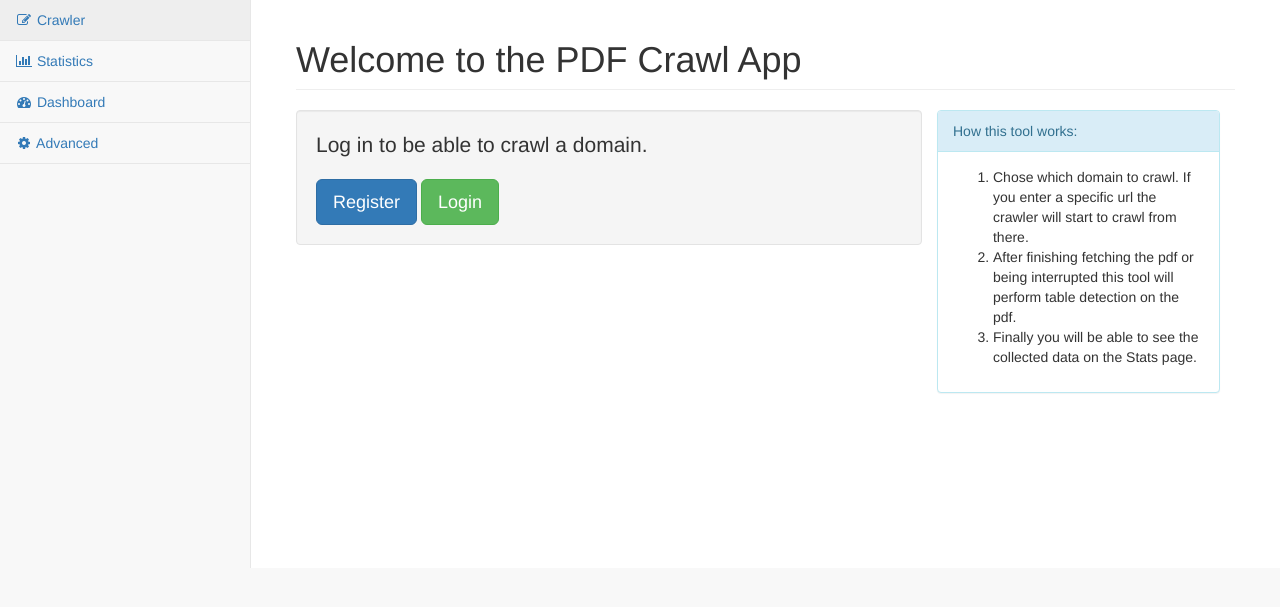
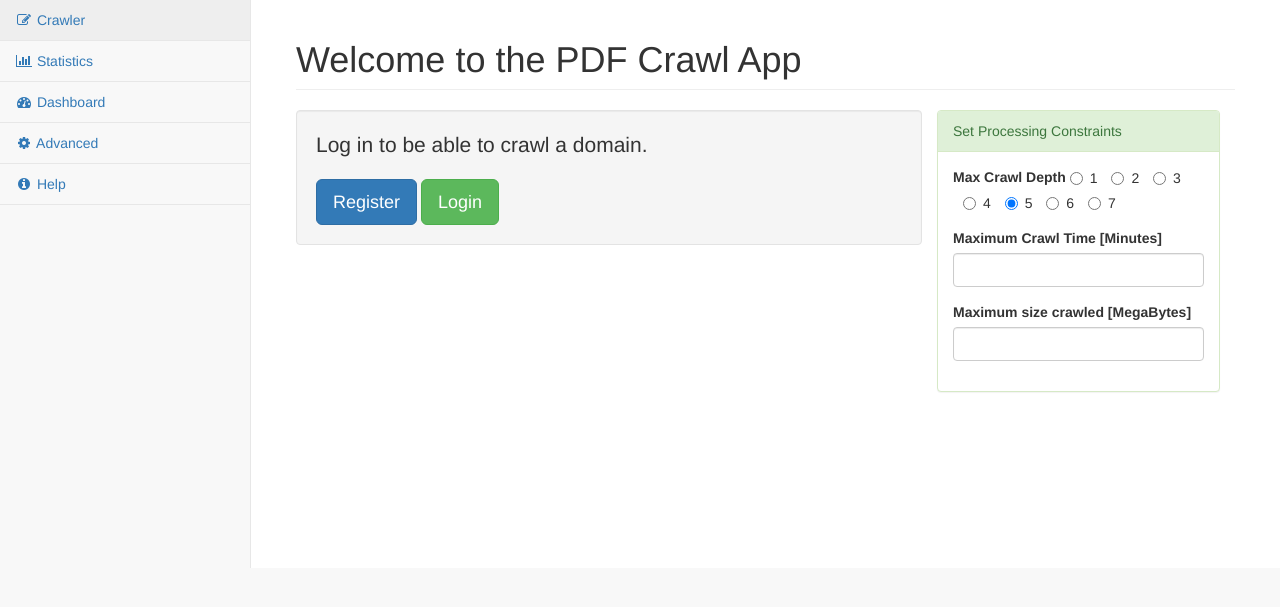
Before and after one commit to eXascaleInfolab/2018-Internship-TableDetection, a Flask app: page / in a window 1280 px wide. Shown: the part 51-658 px from the top of the page. Run offline with Flask 2, Linux system fonts and the light colour scheme; some libraries are stand-ins or nearby versions.

Commit message:
Added help tab and more crawling option frontend

```diff
--- a/templates/home.html
+++ b/templates/home.html
@@ -19,6 +19,8 @@
             </div>
             <button id="crawl-btn" type="crawl" class="btn btn-primary btn-lg btn-block">Crawl</button>
             <a id="recent-btn" href={{most_recent_url}} style="display:none;" type="crawl" class="btn btn-success btn-lg btn-block">View most recent crawl statistics of this domain</a>
+
+
       </form>
 
     {% endif %}
@@ -26,25 +28,51 @@
 </div>
 
 <div class="col-lg-4">
-        <div class="panel panel-info">
+    <div class="panel panel-success">
         <div class="panel-heading">
-                How this tool works:
+            Set Processing Constraints
         </div>
         <div class="panel-body">
-                <ol>
-                    <li>Chose which domain to crawl. If you enter a specific url the crawler will start to crawl from there.</li>
-                    <li>After finishing fetching the pdf or being interrupted this tool will perform table detection on the pdf.</li>
-                    <li>Finally you will be able to see the collected data on the Stats page.</li>
-                </ol>
-
+            <form action="" method="POST">
+               <div class="form-group">
+                    <label>Max Crawl Depth</label>
+                    <label class="radio-inline">
+                        <input type="radio" name="optionsRadiosInline" id="optionsRadiosInline1" value="option1">1
+                    </label>
+                    <label class="radio-inline">
+                        <input type="radio" name="optionsRadiosInline" id="optionsRadiosInline2" value="option2">2
+                    </label>
+                    <label class="radio-inline">
+                        <input type="radio" name="optionsRadiosInline" id="optionsRadiosInline3" value="option3">3
+                    </label>
+                   <label class="radio-inline">
+                        <input type="radio" name="optionsRadiosInline" id="optionsRadiosInline4" value="option4">4
+                    </label>
+                   <label class="radio-inline">
+                        <input type="radio" name="optionsRadiosInline" id="optionsRadiosInline5" value="option5" checked>5
+                    </label>
+                   <label class="radio-inline">
+                        <input type="radio" name="optionsRadiosInline" id="optionsRadiosInline6" value="option6">6
+                    </label>
+                     <label class="radio-inline">
+                        <input type="radio" name="optionsRadiosInline" id="optionsRadiosInline7" value="option7">7
+                    </label>
                </div>
-            <!-- /.panel-body -->
+                <div class="form-group">
+                  <label>Maximum Crawl Time [Minutes]</label>
+                  <input type="integer" name="crawl_time" class="form-control" value={{request.form.crawl_time}}>
                 </div>
-        <!-- /.panel -->
+                <div class="form-group">
+                  <label>Maximum size crawled [MegaBytes]</label>
+                  <input type="integer" name="size" class="form-control" value={{request.form.size}}>
                 </div>
-    <!-- /.col-lg-4 -->
+            </form>
+        </div>
+    </div>
+</div>
 
 {% endblock %}
+
 
 {% block addscripts %}
 <script>
--- a/templates/includes/_navbar.html
+++ b/templates/includes/_navbar.html
@@ -47,6 +47,9 @@
                 <li>
                     <a href="/advanced"><i class="fa fa-gear fa-fw"></i> Advanced</a>
                 </li>
+                <li>
+                    <a href="/about"><i class="fa fa-info-circle fa-fw"></i> Help</a>
+                </li>
             </ul>
         </div>
         <!-- /.sidebar-collapse -->
```
Also changed, not shown: templates/about.html (+18 -0 lines), templates/advanced.html (+1 -12 lines). Lines whose indentation alone changed are shown as unchanged.
